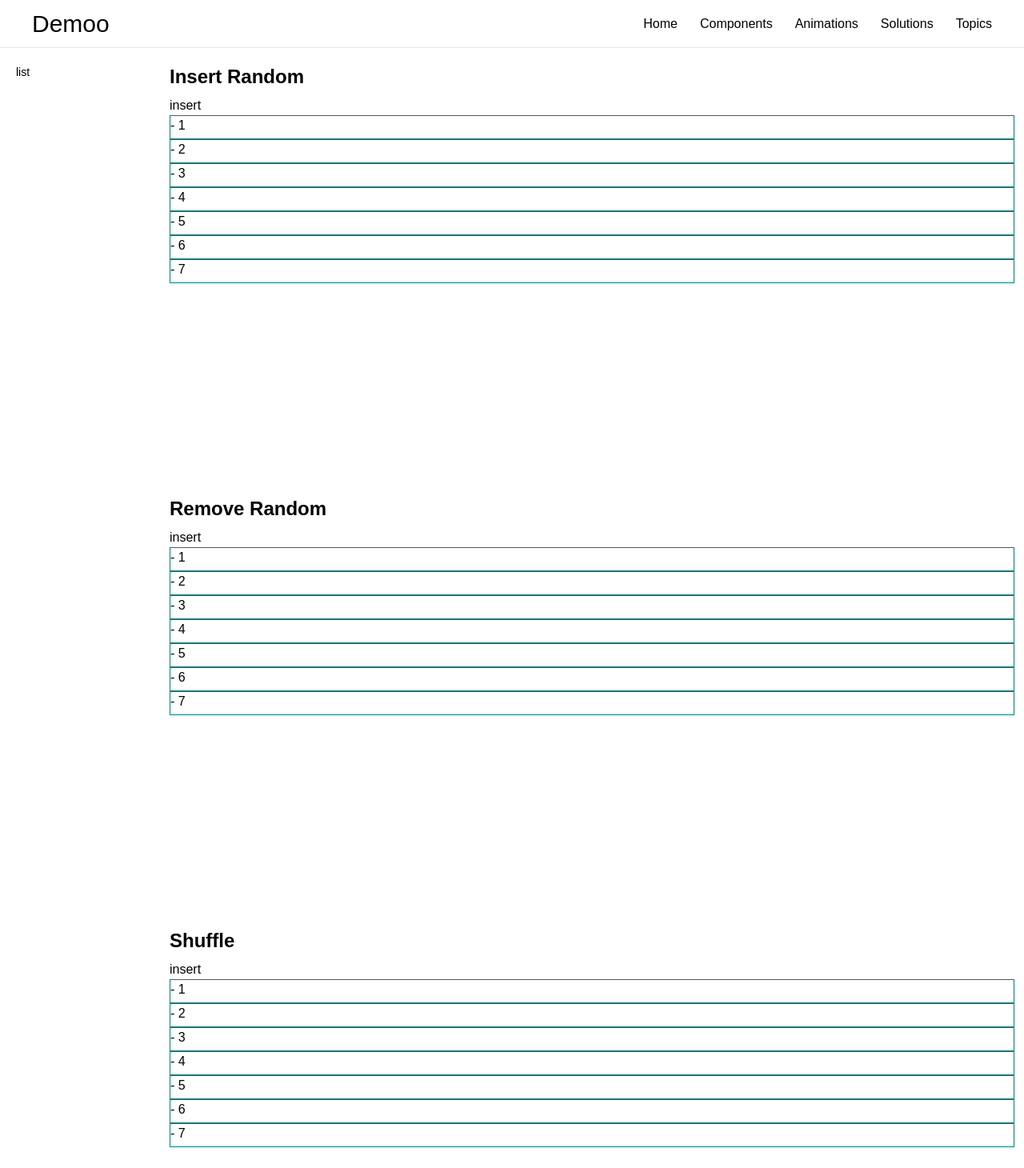
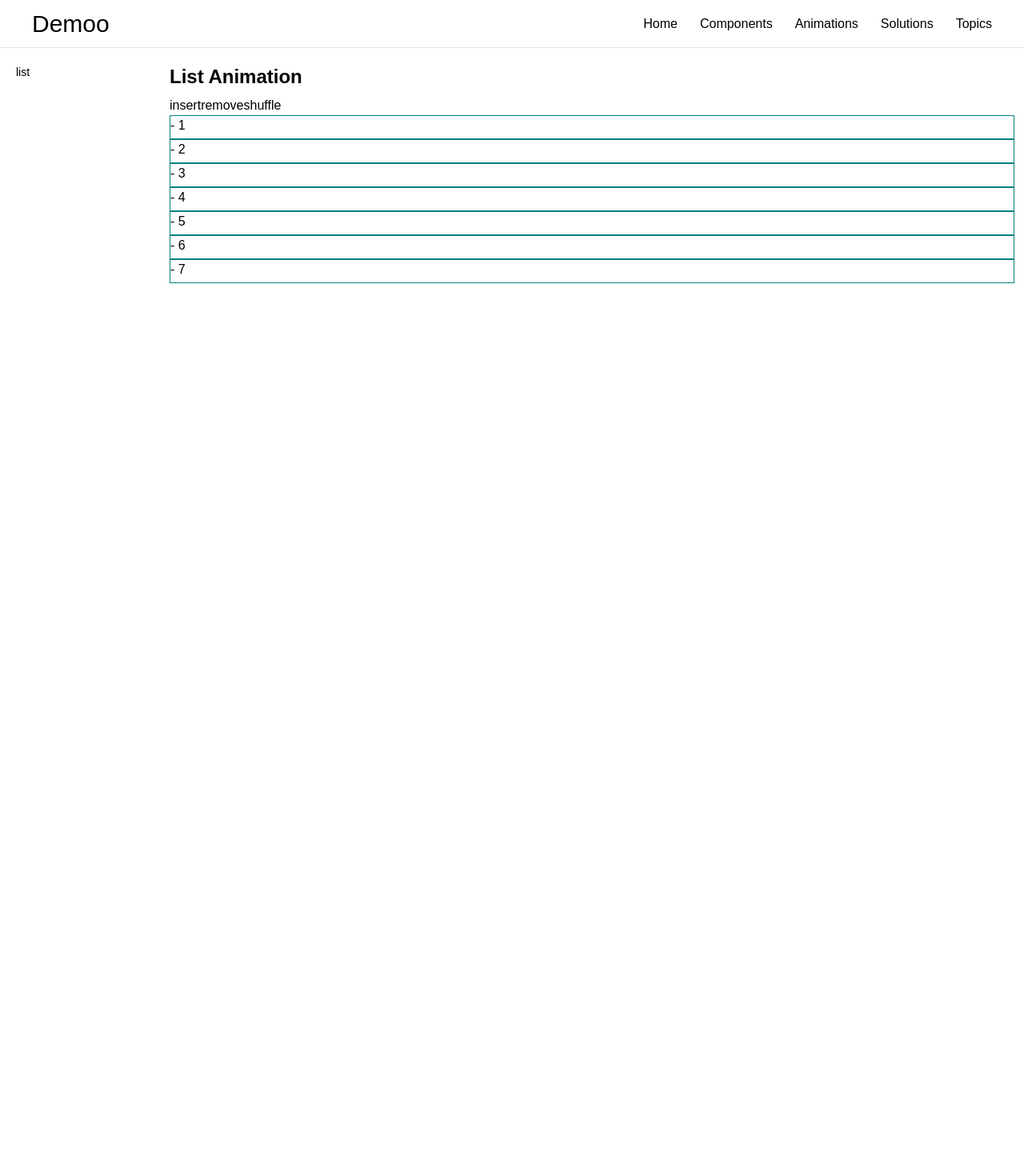
Before and after one commit to Reyshawn/fete, a React app: page /animations/list in a window 1280 px wide. Shown: the top 1460 px of the page at 80% size. After the commit the page ends 800 px from the top, so only its background shows below. Built offline with nearby package versions, Linux system fonts and the light colour scheme.

Commit message:
Fix a bug that it reports an error if it removes the last element of the `TransitionGroup`;

```diff
--- a/src/components/TransitionGroup.tsx
+++ b/src/components/TransitionGroup.tsx
@@ -83,7 +83,12 @@ function TransitionGroup(props: TransitionGroupProps) {
         }
 
         context.node.classList.add(`${props.name}-leave-active`)
-        parentElement.current?.insertBefore(context.node, elements.current[context.position].node)
+
+        if (context.position === elements.current.length) {
+          parentElement.current?.appendChild(context.node)
+        } else {
+          parentElement.current?.insertBefore(context.node, elements.current[context.position].node)
+        }
 
         elements.current.splice(context.position, 0, {
           node: context.node,
--- a/src/pages/animations/ListAnimationPage/index.tsx
+++ b/src/pages/animations/ListAnimationPage/index.tsx
@@ -1,30 +1,44 @@
 import styles from "@/styles/sectionPage.module.css"
 import TransitionGroup from "@/components/TransitionGroup"
-import { useCallback, useState } from "react"
-import Transition from "@/components/Transition"
+import { useRef, useState } from "react"
 
 
 export default function ListAnimationPage() {
   return <section className={styles.page}>
-    <h1>Insert Random</h1>
-    <InsertRandomDemo />
-    <h1>Remove Random</h1>
-    <RemoveRandomDemo />
-    <h1>Shuffle</h1>
-    <ShuffleDemo />
+    <h1>List Animation</h1>
+    <ListAnimationDemo />
   </section>
 }
 
 
-function InsertRandomDemo() {
+
+function ListAnimationDemo() {
   const [values, setValues] = useState([1, 2, 3, 4, 5, 6, 7])
 
-  const handleClick = () => {
+  const countRef = useRef(values.length)
+
+  const handleInsert = () => {
 
     const plusIndex = Math.floor(Math.random() * values.length)
     const newValues = [...values]
-    newValues.splice(plusIndex, 0, newValues.length + 1)
+    newValues.splice(plusIndex, 0, countRef.current + 1)
 
+    countRef.current++
+
+    setValues(newValues)
+  }
+
+  const handleRemove = () => {
+    const removeIndex = Math.floor(Math.random() * values.length)
+
+    const newValues = [...values]
+    newValues.splice(removeIndex, 1)
+
+    setValues(newValues)
+  }
+
+  const handleShuffle = () => {
+    const newValues = [...shuffle(values)]
     setValues(newValues)
   }
 
@@ -35,74 +49,9 @@ function InsertRandomDemo() {
       maxHeight: "500px",
       overflow: "auto"
     }}>
-      <button onClick={handleClick}>insert</button>
-      <ul style={{ position: "relative" }}>
-        <TransitionGroup name="shuffle">
-          {
-            values.map((i, index) => <li key={"k-" + i} data-key={"k-" + i} style={{ border: "1px solid teal", width: "100%", height: "30px" }}>- {i}</li>)
-          }
-        </TransitionGroup>
-      </ul>
-
-    </div>
-  )
-}
-
-
-function RemoveRandomDemo() {
-  const [values, setValues] = useState([1, 2, 3, 4, 5, 6, 7])
-
-  const handleClick = () => {
-
-
-    const removeIndex = Math.floor(Math.random() * values.length)
-
-    const newValues = [...values]
-    console.log("values:::", values.length)
-    console.log("removeIndex:::", removeIndex)
-    newValues.splice(removeIndex, 1)
-
-    setValues(newValues)
-  }
-
-
-  return (
-    <div style={{
-      height: "500px",
-      maxHeight: "500px",
-      overflow: "auto"
-    }}>
-      <button onClick={handleClick}>insert</button>
-      <ul style={{ position: "relative" }}>
-        <TransitionGroup name="shuffle">
-          {
-            values.map((i, index) => <li key={"k-" + i} data-key={"k-" + i} style={{ border: "1px solid teal", width: "100%", height: "30px" }}>- {i}</li>)
-          }
-        </TransitionGroup>
-      </ul>
-
-    </div>
-  )
-}
-
-
-function ShuffleDemo() {
-  const [values, setValues] = useState([1, 2, 3, 4, 5, 6, 7])
-
-  const handleClick = () => {
-    const newValues = [...shuffle(values)]
-
-    setValues(newValues)
-  }
-
-
-  return (
-    <div style={{
-      height: "500px",
-      maxHeight: "500px",
-      overflow: "auto"
-    }}>
-      <button onClick={handleClick}>insert</button>
+      <button onClick={handleInsert}>insert</button>
+      <button onClick={handleRemove}>remove</button>
+      <button onClick={handleShuffle}>shuffle</button>
       <ul style={{ position: "relative" }}>
         <TransitionGroup name="shuffle">
           {
```
